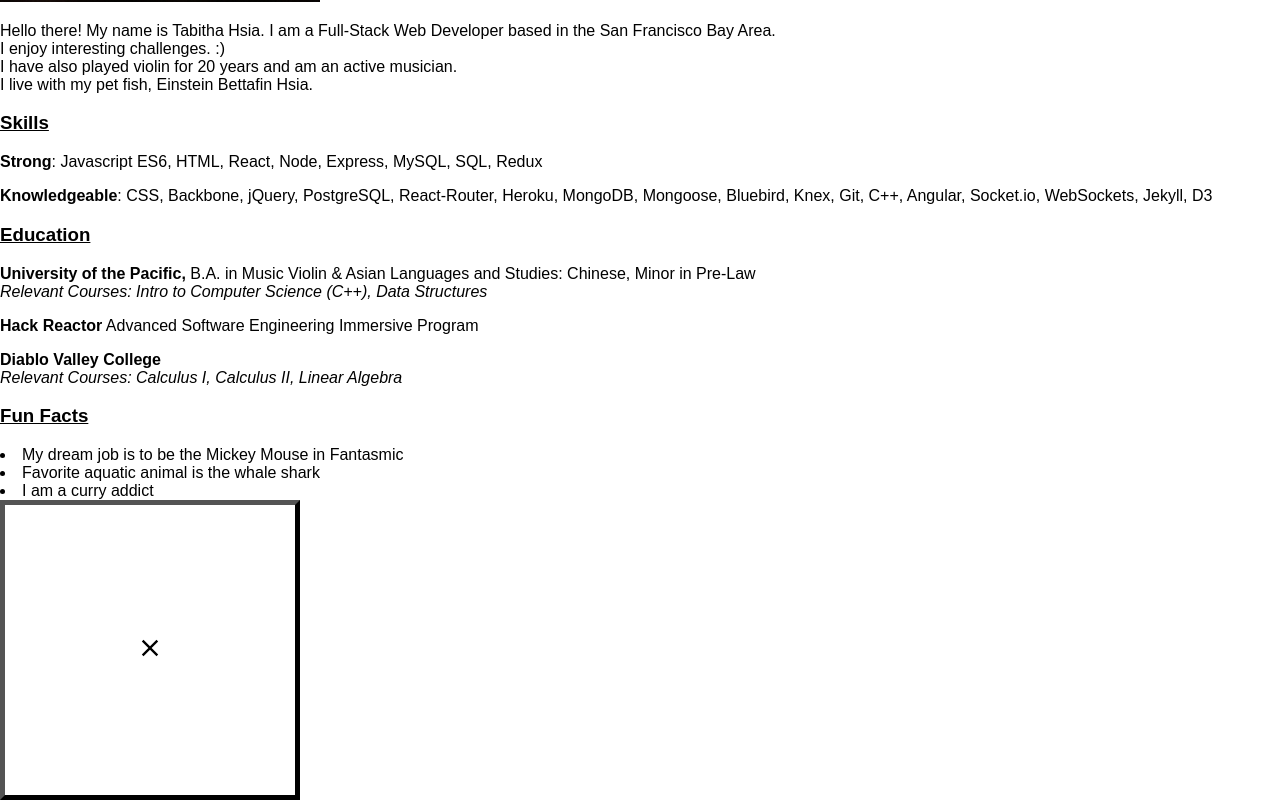
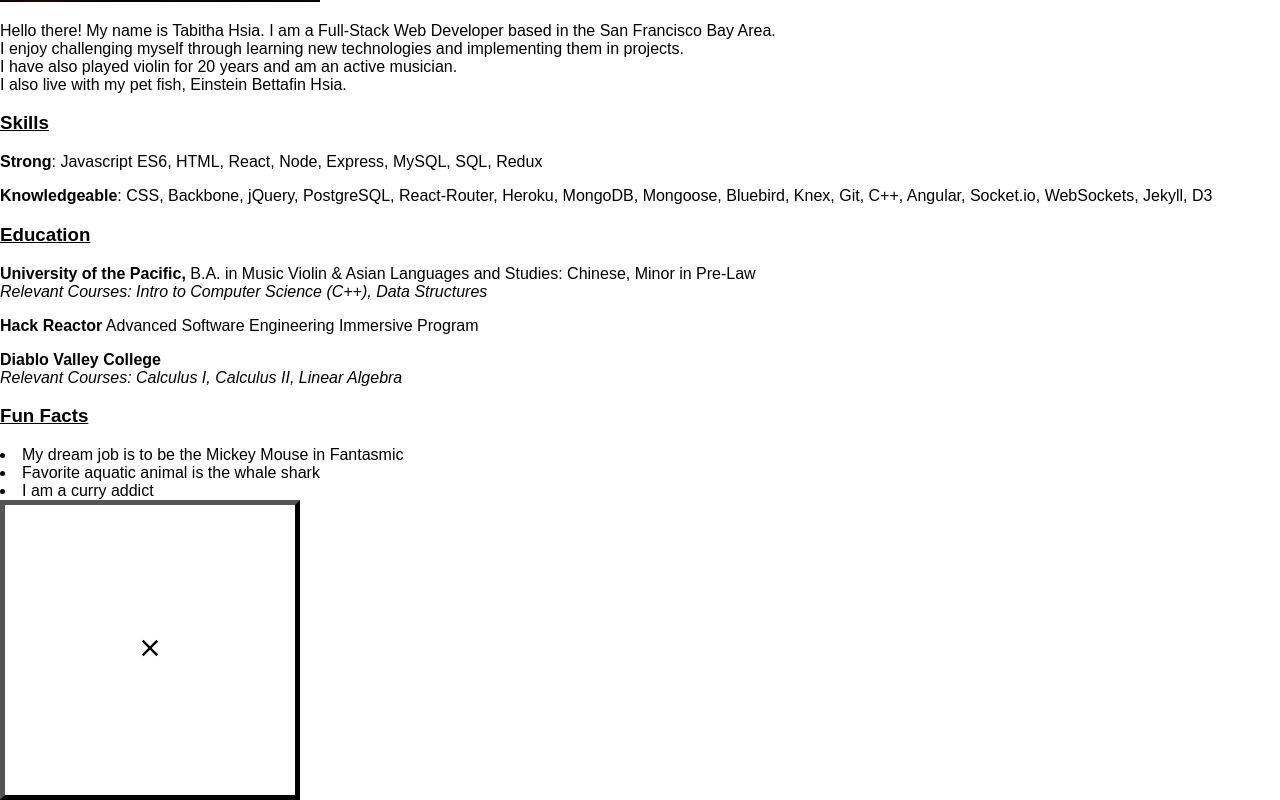
Before and after one commit to tabithahsia/Portfolio, a React (Create React App) app: page / in a window 1280 px wide. Both pictures are taken after a click on the button "About". Shown: the part 850-1650 px from the top of the page. Built offline with nearby package versions, Linux system fonts and the light colour scheme.

Commit message:
Update about

```diff
--- a/src/Components/About.jsx
+++ b/src/Components/About.jsx
@@ -19,11 +19,11 @@ class About extends React.Component {
         <p>
           Hello there! My name is Tabitha Hsia. I am a Full-Stack Web Developer based in the San Francisco Bay Area.
           <br></br>
-          I enjoy interesting challenges. :)
+          I enjoy challenging myself through learning new technologies and implementing them in projects.
           <br></br>
           I have also played violin for 20 years and am an active musician.
           <br></br>
-          I live with my pet fish, Einstein Bettafin Hsia.
+          I also live with my pet fish, Einstein Bettafin Hsia.
         </p>
         <h3 id="about"> Skills </h3>
         <p><strong>Strong</strong>: Javascript ES6, HTML, React, Node, Express, MySQL, SQL, Redux </p>
```
